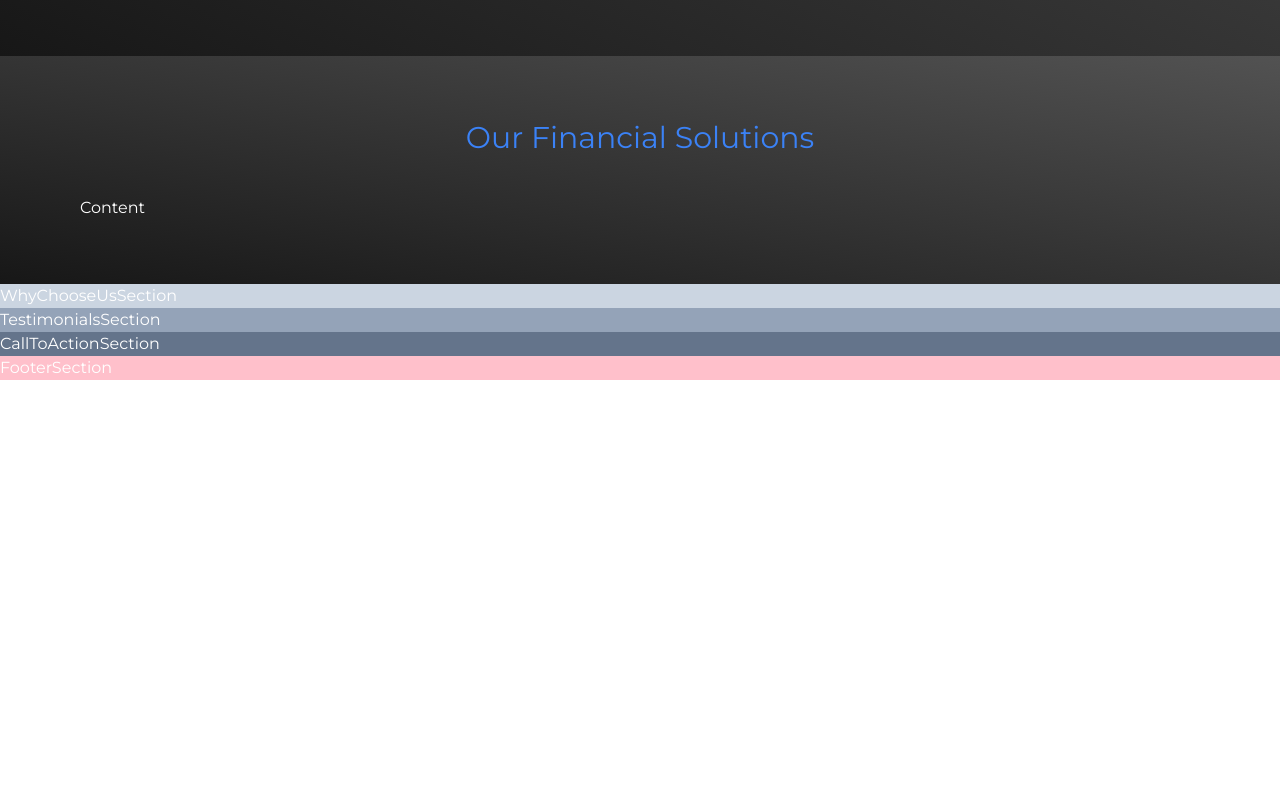
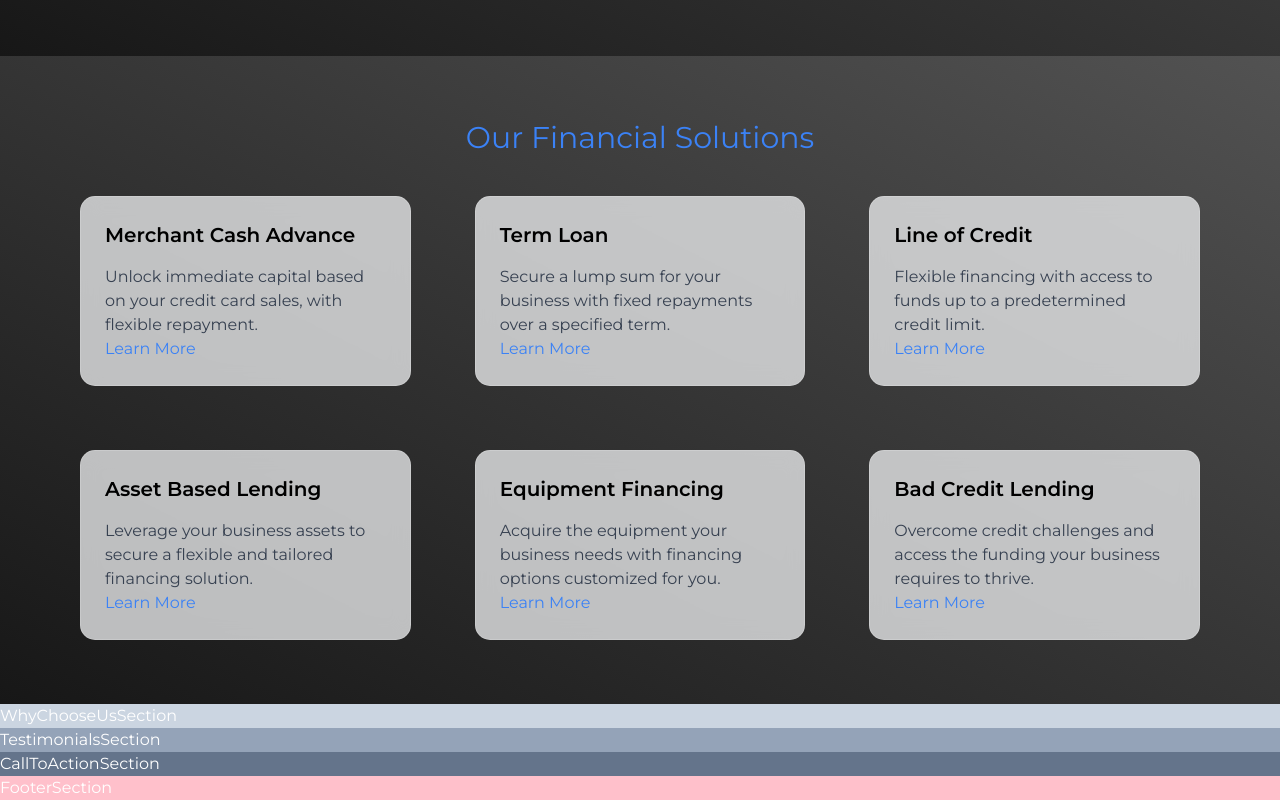
Before and after one commit to dewanwakilahmed/kesef-capital-group-v0, a Next.js app: page / in a window 1280 px wide. Shown: the part 1376-2176 px from the top of the page. Before the commit the page ends 1756 px from the top, so only its background shows below. Built offline with nearby package versions, Linux system fonts and the light colour scheme.

Commit message:
Partially Finished Our Solutions Section

```diff
--- a/sections/home-page/our-financial-solutions-section/OurFinancialSolutionsSection.tsx
+++ b/sections/home-page/our-financial-solutions-section/OurFinancialSolutionsSection.tsx
@@ -1,11 +1,60 @@
 import '@/sections/home-page/our-financial-solutions-section/our-financial-solutions-section.css';
+
+const financialSolutions = [
+  {
+    title: 'Merchant Cash Advance',
+    description:
+      'Unlock immediate capital based on your credit card sales, with flexible repayment.',
+    link: '/merchant-cash-advance',
+  },
+  {
+    title: 'Term Loan',
+    description:
+      'Secure a lump sum for your business with fixed repayments over a specified term.',
+    link: '/term-loan',
+  },
+  {
+    title: 'Line of Credit',
+    description:
+      'Flexible financing with access to funds up to a predetermined credit limit.',
+    link: '/line-of-credit',
+  },
+  {
+    title: 'Asset Based Lending',
+    description:
+      'Leverage your business assets to secure a flexible and tailored financing solution.',
+    link: '/asset-based-lending',
+  },
+  {
+    title: 'Equipment Financing',
+    description:
+      'Acquire the equipment your business needs with financing options customized for you.',
+    link: '/equipment-financing',
+  },
+  {
+    title: 'Bad Credit Lending',
+    description:
+      'Overcome credit challenges and access the funding your business requires to thrive.',
+    link: '/bad-credit-lending',
+  },
+];
 
 const OurFinancialSolutionsSection = () => {
   return (
     <section className='our-financial-solutions-section'>
       <h2 className='section-title'>Our Financial Solutions</h2>
 
-      <div className='our-financial-solutions-section-content'>Content</div>
+      <div className='our-financial-solutions-section-content'>
+        {financialSolutions.map((solution, index) => (
+          <div key={index} className='financial-solution-card'>
+            <h3 className='solution-title'>{solution.title}</h3>
+            <p className='solution-description'>{solution.description}</p>
+            <a href={solution.link} className='learn-more-link'>
+              Learn More
+            </a>
+          </div>
+        ))}
+      </div>
     </section>
   );
 };
--- a/sections/home-page/our-financial-solutions-section/our-financial-solutions-section.css
+++ b/sections/home-page/our-financial-solutions-section/our-financial-solutions-section.css
@@ -13,8 +13,29 @@
 
 .our-financial-solutions-section-content {
   @apply grid
-  grid-cols-2
+  grid-cols-3
   gap-16
   items-center
   justify-center;
 }
+
+.financial-solution-card {
+  @apply bg-gray-100/75 p-6 rounded-md;
+  @apply backdrop-blur-md;
+  -webkit-backdrop-filter: blur(10px);
+  backdrop-filter: blur(10px);
+  border-radius: 15px;
+  border: 1px solid rgba(255, 255, 255, 0.18);
+}
+
+.solution-title {
+  @apply text-xl font-semibold mb-4 text-black;
+}
+
+.solution-description {
+  @apply text-gray-700;
+}
+
+.learn-more-link {
+  @apply text-blue-500 hover:underline;
+}
```
